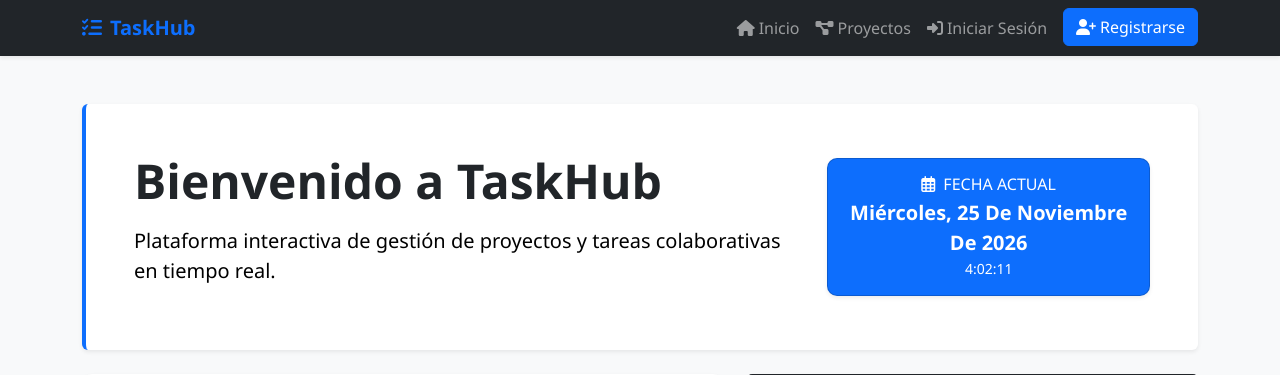
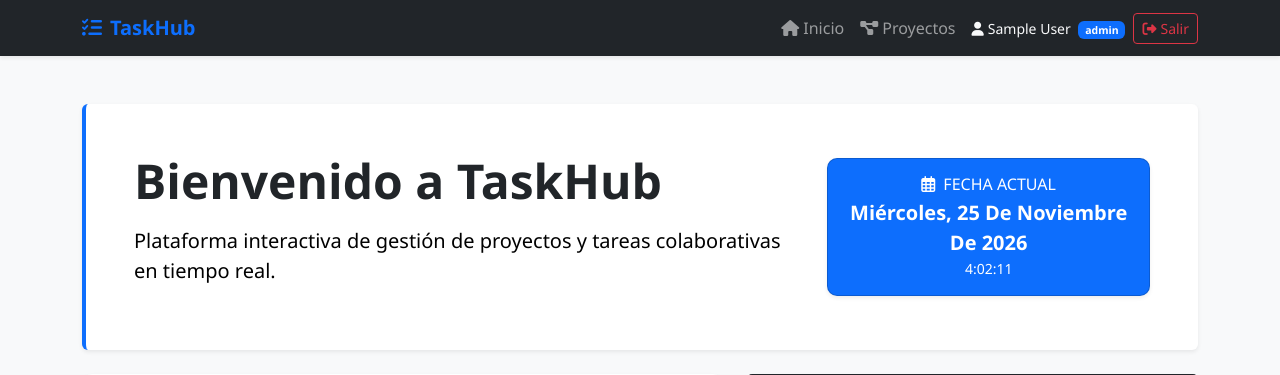
Before and after one commit to Kiriaga/TaskHub, a PHP site: page /index.php in a window 1280 px wide. Shown: the top 375 px of the page. Run offline with PHP 8.4, Linux system fonts and the light colour scheme; the visitor is signed in with stand-in values (Sample User, id 1); a stand-in replaces the project's code that opens the database connection.

Commit message:
Add session management and user login/logout options

```diff
--- a/includes/header.php
+++ b/includes/header.php
@@ -1,5 +1,8 @@
 <?php
 // includes/header.php
+if (session_status() === PHP_SESSION_NONE) {
+    session_start();
+}
 ?>
 <!DOCTYPE html>
 <html lang="es">
@@ -25,11 +28,23 @@
             <span class="navbar-toggler-icon"></span>
         </button>
         <div class="collapse navbar-collapse" id="navbarNav">
-            <ul class="navbar-nav ms-auto">
+            <ul class="navbar-nav ms-auto align-items-lg-center">
                 <li class="nav-item"><a class="nav-link" href="index.php"><i class="fa-solid fa-house me-1"></i>Inicio</a></li>
                 <li class="nav-item"><a class="nav-link" href="proyectos.php"><i class="fa-solid fa-diagram-project me-1"></i>Proyectos</a></li>
-                <li class="nav-item"><a class="nav-link" href="login.php"><i class="fa-solid fa-right-to-bracket me-1"></i>Iniciar Sesión</a></li>
-                <li class="nav-item"><a class="btn btn-primary ms-2" href="registro.php"><i class="fa-solid fa-user-plus me-1"></i>Registrarse</a></li>
+                <?php if (isset($_SESSION['id_usuario'])): ?>
+                    <li class="nav-item ms-lg-2">
+                        <span class="navbar-text text-light small me-2">
+                            <i class="fa-solid fa-user me-1"></i><?php echo htmlspecialchars($_SESSION['nombre']); ?>
+                            <span class="badge bg-primary ms-1"><?php echo htmlspecialchars($_SESSION['rol']); ?></span>
+                        </span>
+                    </li>
+                    <li class="nav-item">
+                        <a class="btn btn-outline-danger btn-sm" href="logout.php"><i class="fa-solid fa-right-from-bracket me-1"></i>Salir</a>
+                    </li>
+                <?php else: ?>
+                    <li class="nav-item"><a class="nav-link" href="login.php"><i class="fa-solid fa-right-to-bracket me-1"></i>Iniciar Sesión</a></li>
+                    <li class="nav-item"><a class="btn btn-primary ms-2" href="registro.php"><i class="fa-solid fa-user-plus me-1"></i>Registrarse</a></li>
+                <?php endif; ?>
             </ul>
         </div>
     </div>
```
